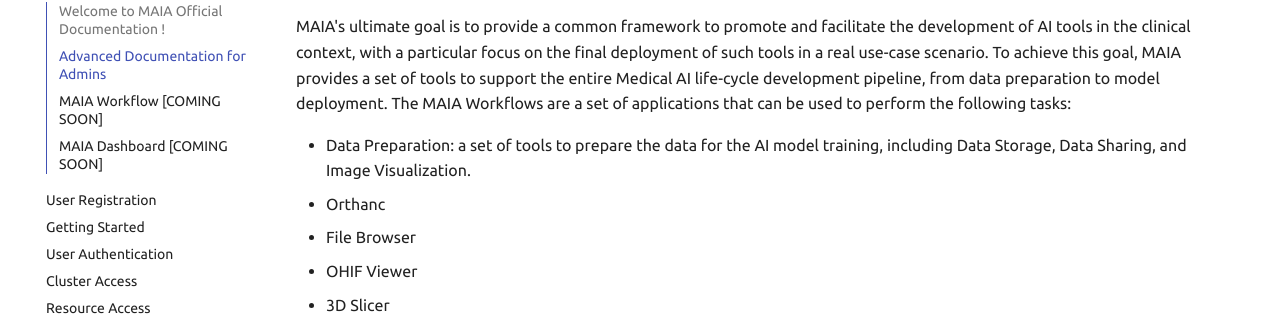
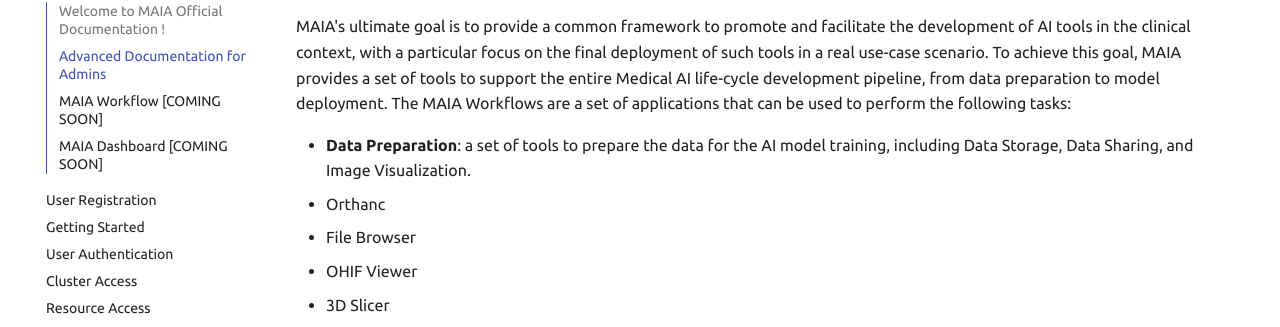
Before and after one commit to MAIA-KTH/MAIA-KTH.github.io, an MkDocs documentation site: the page built from docs/docs.md, in a window 1280 px wide and 900 px high, scrolled down 733 px. Shown: the part 124-451 px from the top of the window. Built offline with MkDocs 1.6.1 and Material for MkDocs 9.7.7, drawn with Linux system fonts in a browser that asks for light colours.

Commit message:
Docs Updated

```diff
--- a/docs/docs.md
+++ b/docs/docs.md
@@ -25,11 +25,12 @@ MAIA's ultimate goal is to provide a common framework to promote and facilitate
 To achieve this goal, MAIA provides a set of tools to support the entire Medical AI life-cycle development pipeline, from data preparation to model deployment.
 The MAIA Workflows are a set of applications that can be used to perform the following tasks:
 
-- Data Preparation: a set of tools to prepare the data for the AI model training, including Data Storage, Data Sharing, and Image Visualization.
+- **Data Preparation**: a set of tools to prepare the data for the AI model training, including Data Storage, Data Sharing, and Image Visualization.
   - Orthanc
   - File Browser
   - OHIF Viewer
   - 3D Slicer
+
 - Data Annotation: a set of tools to annotate the data for the Supervised AI model training.
   - 3D Slicer [ + MONAI Label ]
   - Label Studio
```
